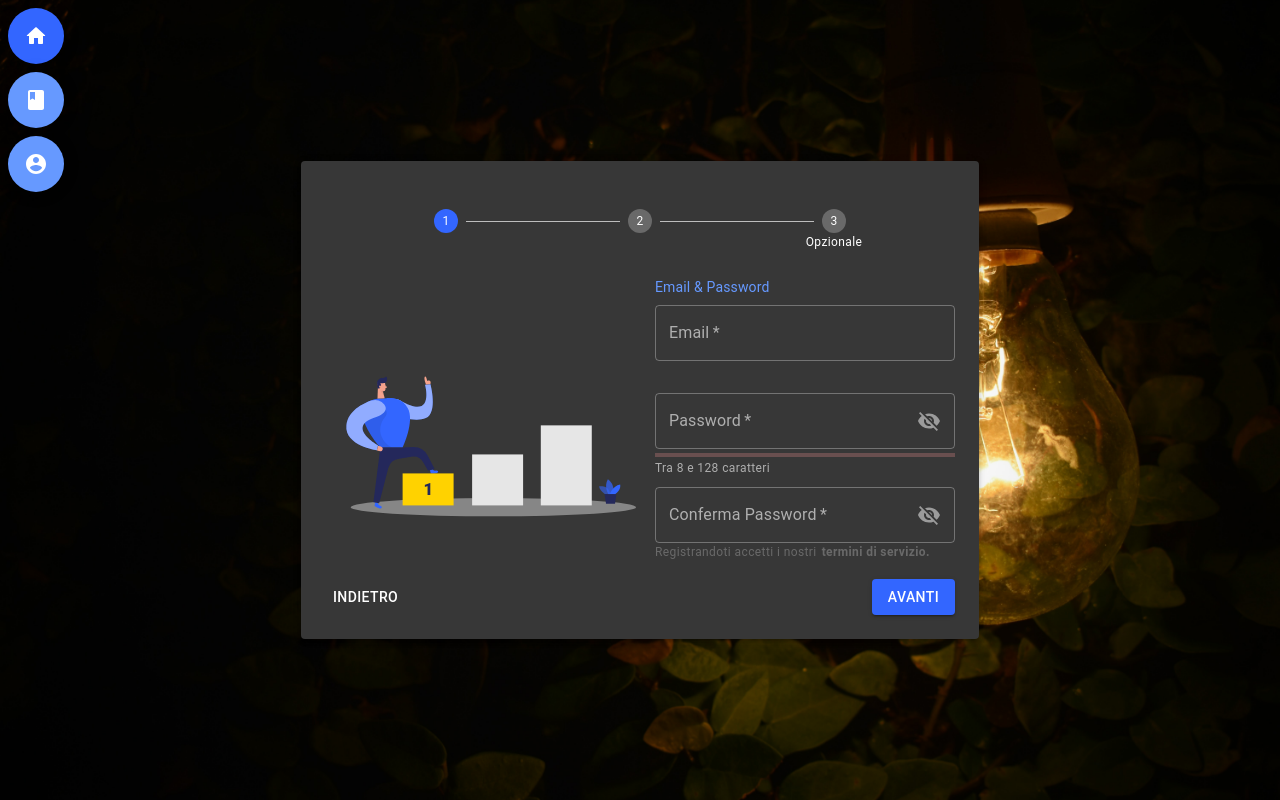
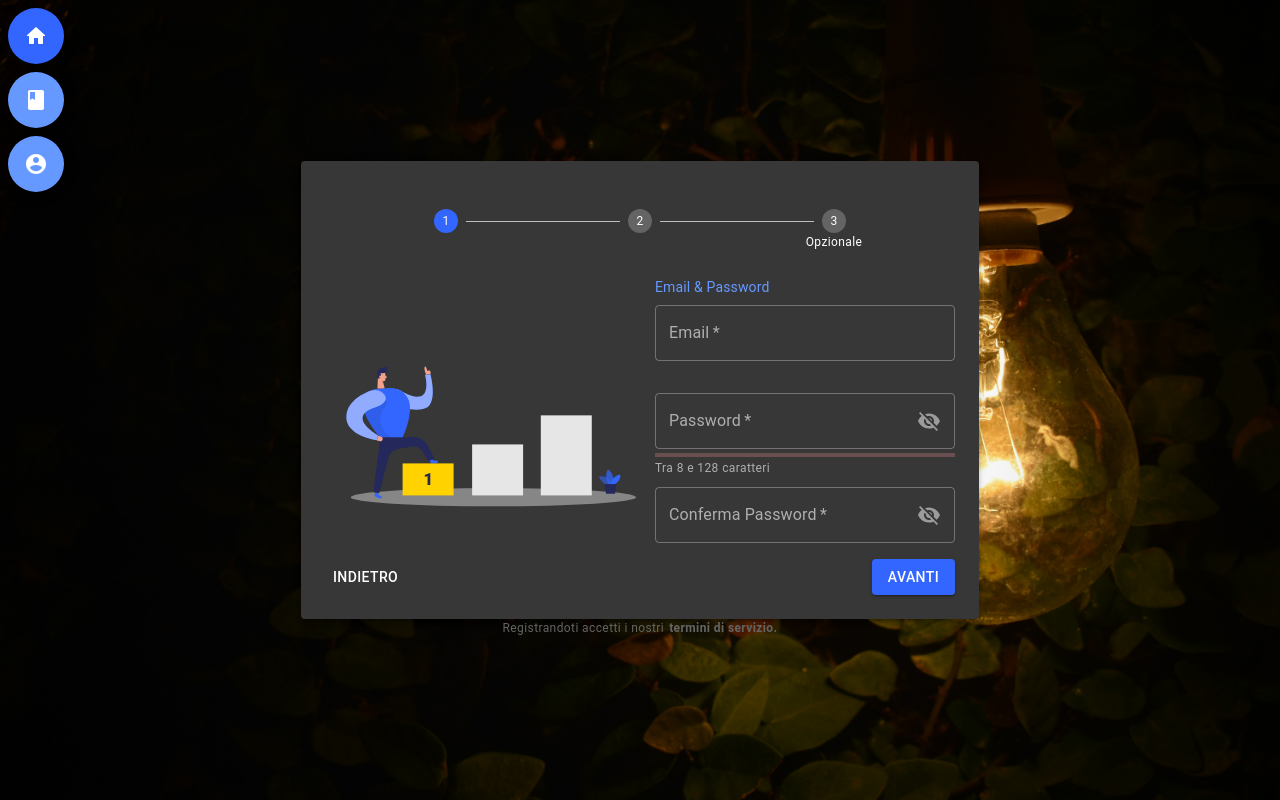
Before and after one commit to webion-hub/cody, a React (Create React App) app in the folder cody/ClientApp/: page /sign-up in a window 1280 px wide. Built offline with nearby package versions, Linux system fonts and the light colour scheme.

Commit message:
move terms and service link

```diff
--- a/cody/ClientApp/src/index.js
+++ b/cody/ClientApp/src/index.js
@@ -17,7 +17,7 @@ export const Colors = {
   background: 'rgb(40, 40, 40)',
   lightGrey: 'rgba(255,255,255,0.6)',
   errorRed: 'rgb(244,67,54)',
-  disable: 'rgba(255,255,255,0.25)'
+  disable: 'rgba(100,100,100)'
 }
 
 export const Base = {
--- a/cody/ClientApp/src/pages/sign_up/sign_up.js
+++ b/cody/ClientApp/src/pages/sign_up/sign_up.js
@@ -3,6 +3,8 @@ import React, { Component } from 'react';
 import { Grid } from '@material-ui/core';
 import { Paper } from '@material-ui/core';
 import { Box } from '@material-ui/core';
+import { Link } from '@material-ui/core';
+import { Typography } from '@material-ui/core';
 
 import { EmailPassword } from './sign_up_steps/1_email_password/email_password_step';
 import { EmailPasswordController } from './sign_up_steps/1_email_password/email_password_controller';
@@ -15,7 +17,7 @@ import { OptionalData } from './sign_up_steps/3_optional/optional_step';
 import { SignUpCompleted } from './sign_up_steps/sign_up_completed';
 import { SignUpStepper } from './sign_up_components/signup_stepper';
 
-import { Base, getWindowDimensions, Images } from '../../index';
+import { Base, getWindowDimensions, Images, Colors } from '../../index';
 
 export class SignUp extends Component {
   static displayName = SignUp.name;
@@ -233,6 +235,35 @@ export class SignUp extends Component {
             />
           </Box>
         </Paper>
+        <div>
+          <Grid
+            container
+            direction="row"
+            justify="flex-start"
+            alignContent="flex-start"
+          >
+            <Typography
+              variant="caption"
+              style={{
+                color: Colors.disable,
+                marginRight: 5
+              }}
+            >
+              Registrandoti accetti i nostri
+            </Typography>
+            <Link
+              component="button"
+              variant="caption"
+              href="/terms_and_services"
+              style={{
+                color: Colors.disable,
+                fontWeight: "bold",
+              }}
+            >
+              termini di servizio.
+            </Link>
+          </Grid>
+        </div>
       </Grid>
     );
   }
--- a/cody/ClientApp/src/pages/sign_up/sign_up_steps/1_email_password/email_password_step.js
+++ b/cody/ClientApp/src/pages/sign_up/sign_up_steps/1_email_password/email_password_step.js
@@ -6,7 +6,6 @@ import { Typography } from '@material-ui/core';
 import { TextField } from '@material-ui/core';
 import { Fade } from '@material-ui/core';
 import { Grid } from '@material-ui/core';
-import { Link } from '@material-ui/core';
 
 import { Password } from '../../../../components/password/password_textfield';
 import { PwStrengthProgress } from '../../../../components/password/password_strenght_progress';
@@ -134,7 +133,6 @@ export class EmailPassword extends Component{
               Tra 8 e 128 caratteri
             </Typography>
           </Box>,
-          <Box>
           <Password
             label="Conferma Password"
             labelWidth= {163}
@@ -149,34 +147,7 @@ export class EmailPassword extends Component{
               }
             }}
           />
-            <Grid
-              container
-              direction="row"
-              justify="flex-start"
-              alignContent="flex-start"
-            >
-              <Typography
-                variant="caption"
-                style={{
-                  color: Colors.disable,
-                  marginRight: 5
-                }}
-              >
-                Registrandoti accetti i nostri
-              </Typography>
-              <Link
-                component="button"
-                variant="caption"
-                href="/terms_and_services"
-                style={{
-                  color: Colors.disable,
-                  fontWeight: "bold",
-                }}
-              >
-                termini di servizio.
-              </Link>
-            </Grid>
-          </Box>,
+          ,
         ]}
       />
     );
```
Lines whose indentation alone changed are shown as unchanged.
